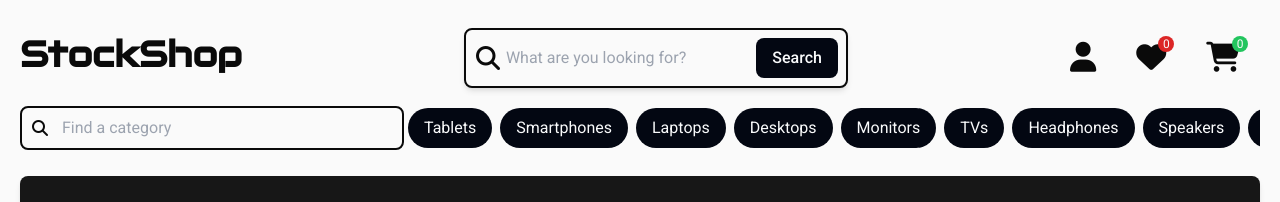
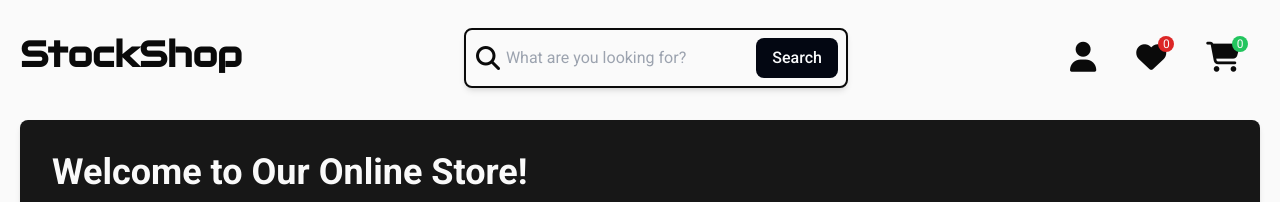
Before and after one commit to mateuszpolis/stock-shop-app, a React (Create React App) app: page / in a window 1280 px wide. Shown: the top 202 px of the page. Built offline with nearby package versions, Linux system fonts and the light colour scheme.

Commit message:
Add Categories

```diff
--- a/src/Components/Category.tsx
+++ b/src/Components/Category.tsx
@@ -1,39 +1,27 @@
 import React from "react";
-import { Dispatch } from "redux";
-import { useAppDispatch } from "../Store/store";
-import { updateSelectCategoriesList } from "../Features/categories/categoriesSlice";
 
-type CategoryProps = {
-  category: string;
-  selected: boolean;
+type CategoryT = {
+  id: number;
+  name: string;
+  description: string;
+  hasChildren: boolean;
+  parentCategory: number;
 };
 
-function Category({ category, selected }: CategoryProps) {
-  const dispatch: Dispatch = useAppDispatch();
+type Props = {
+  category: CategoryT;
+  onClick: () => void;
+};
 
-  const handleCategoryClick = () => {
-    dispatch(updateSelectCategoriesList(category));
-  };
-
-  let tick;
-  if (selected) {
-    tick = (
-      <div className="absolute -top-1 -right-2 text-xs text-neutral-950 w-4 h-4 flex justify-center items-center bg-gray-200 rounded-full">
-        <i className="fa-solid fa-check"></i>
-      </div>
-    );
-  } else {
-    tick = <></>;
-  }
-
+function Category({ category, onClick }: Props) {
   return (
-    <div
-      onClick={handleCategoryClick}
-      id={`category-${category}`}
-      className="relative flex-grow-0 text-sm sm:text-base whitespace-nowrap py-2 px-2 w-fit sm:px-4 mr-2 my-1 rounded-3xl bg-gray-950 text-gray-50 hover:cursor-pointer hover:bg-gray-500 dark:bg-gray-50 dark:text-gray-950 dark:hover:bg-gray-200 transition-all"
-    >
-      {category}
-      {tick}
+    <div onClick={onClick} className="text-lg cursor-pointer">
+      {category.name}{" "}
+      <i
+        className={`fas fa-chevron-right ${
+          category.hasChildren ? "" : "hidden"
+        }`}
+      ></i>
     </div>
   );
 }
--- a/src/Components/FiltersCategoriesSide.tsx
+++ b/src/Components/FiltersCategoriesSide.tsx
@@ -1,9 +1,8 @@
 import React from "react";
 import { useSelector } from "react-redux";
-import { selectSelectedCategories } from "../Features/categories/categoriesSlice";
-import Category from "./Category";
 import Filter from "./Filter";
 import { AnimatePresence, motion } from "framer-motion";
+import Categories from "../Features/categories/Categories";
 
 function FiltersCategoriesSide() {
   const [isDropdownOpen, setIsDropdownOpen] = React.useState<boolean>(false);
@@ -47,30 +46,15 @@ function FiltersCategoriesSide() {
     },
   };
 
-  const selectedCategories = useSelector(selectSelectedCategories);
-
   return (
-    <div className="w-full max-h-[80vh] flex flex-col rounded-lg space-y-4 bg-neutral-50 dark:bg-neutral-900 z-50 overflow-y-scroll">
-      <div className="flex flex-col">
+    <div className="w-full h-[80vh] flex flex-col rounded-lg space-y-4 bg-neutral-50 dark:bg-neutral-900 z-50 overflow-y-scroll">
+      <div className="flex flex-col w-full">
         <h2 className="text-2xl font-bold mb-4 text-neutral-950 dark:text-neutral-50">
-          Selected Categoreis:
+          Categories:
         </h2>
-        <div className="flex flex-row flex-wrap flex-grow-0 justify-start max-h-28 overflow-y-scroll no-scrollbar">
-          {selectedCategories.length === 0 && (
-            <p className="text-base text-neutral-500 dark:text-neutral-400">
-              No categories selected
-            </p>
-          )}
-          {selectedCategories.map((category, index) => (
-            <Category
-              category={category.category}
-              selected={category.selected}
-              key={index}
-            />
-          ))}
-        </div>
+        <Categories />
       </div>
-      <div className="flex flex-col pb-5">
+      <div className="flex flex-col pb-5 transition-all will-change-transform">
         <h2 className="text-2xl font-bold mb-4 text-neutral-950 dark:text-neutral-50">
           Filters:{" "}
           <i
@@ -99,7 +83,7 @@ function FiltersCategoriesSide() {
             )}
           </AnimatePresence>
         </h2>
-        <div className="overflow-y-scroll no-scrollbar">
+        <div className="">
           {Object.entries(filters).map(([filterKey, filter], index) => (
             <Filter
               key={index}
--- a/src/Components/NavBar.tsx
+++ b/src/Components/NavBar.tsx
@@ -81,7 +81,6 @@ function NavBar(): JSX.Element {
           </div>
         </div>
       </div>
-      <Categories />
     </div>
   );
 }
--- /dev/null
+++ b/src/Features/categories/Breadcrumbs.tsx
@@ -0,0 +1,35 @@
+import React from "react";
+import { useDispatch, useSelector } from "react-redux";
+import { removeBreadcrumbs, selectBreadcrumbs } from "./categoriesSlice";
+import { AppDispatch } from "../../Store/store";
+
+function Breadcrumbs() {
+  const dispatch = useDispatch<AppDispatch>();
+
+  const breadcrumbs = useSelector(selectBreadcrumbs);
+
+  return (
+    <div className="flex flex-row space-x-1 flex-wrap">
+      {breadcrumbs.map((breadcrumb, index) => (
+        <div
+          key={breadcrumb.id}
+          onClick={() => {
+            dispatch(removeBreadcrumbs({ id: breadcrumb.id }));
+          }}
+          className={`text-xl font-bold cursor-pointer ${
+            index === breadcrumbs.length - 1 ? "underline" : ""
+          }`}
+        >
+          {breadcrumb.name}{" "}
+          <i
+            className={`fas fa-chevron-right ${
+              index === breadcrumbs.length - 1 ? "hidden" : ""
+            }`}
+          ></i>
+        </div>
+      ))}
+    </div>
+  );
+}
+
+export default Breadcrumbs;
--- a/src/Features/categories/Categories.tsx
+++ b/src/Features/categories/Categories.tsx
@@ -1,109 +1,64 @@
-import React from "react";
-import { Dispatch } from "redux";
+import React, { useEffect } from "react";
+import { useDispatch, useSelector } from "react-redux";
+import { AppDispatch } from "../../Store/store";
+import {
+  addBreadcrumb,
+  fetchCategories,
+  selectCategories,
+  selectCurrentParentId,
+  selectFailedLoading,
+  selectHasLoaded,
+  selectIsLoading,
+  setCurrentParentId,
+} from "./categoriesSlice";
+import { AnimatePresence, motion } from "framer-motion";
 import Category from "../../Components/Category";
-import { useSelector } from "react-redux";
-import {
-  selectFilteredCategories,
-  selectSearchQuery,
-  setSearchQuery,
-} from "./categoriesSlice";
-import { useAppDispatch } from "../../Store/store";
-import { motion } from "framer-motion";
+import Breadcrumbs from "./Breadcrumbs";
 
 function Categories() {
-  const categories = useSelector(selectFilteredCategories);
-  const searchQuerry = useSelector(selectSearchQuery);
+  const dispatch = useDispatch<AppDispatch>();
 
-  const dispatch: Dispatch = useAppDispatch();
+  const parentCategory = useSelector(selectCurrentParentId);
 
-  const handleInputChange = (event: React.FormEvent<HTMLInputElement>) => {
-    event.preventDefault();
-    const searchQuerry: string = event.currentTarget.value;
-    dispatch(setSearchQuery(searchQuerry));
-  };
+  const failedLoading = useSelector(selectFailedLoading);
+  const hasLoaded = useSelector(selectHasLoaded);
 
-  const handleMouseEnterSeeMore = () => {
-    const arrowRight = document.getElementById("see-more-arrow-right");
-    if (arrowRight != null) {
-      arrowRight.style.transform = "rotate(90deg)";
-    }
-  };
+  useEffect(() => {
+    dispatch(fetchCategories(parentCategory));
+  }, [dispatch, parentCategory]);
 
-  const handleMouseLeaveSeeMore = () => {
-    const arrowRight = document.getElementById("see-more-arrow-right");
-    if (arrowRight != null) {
-      arrowRight.style.transform = "rotate(0deg)";
-    }
-  };
-
-  const handleShowMoreCategories = () => {
-    const searchCategoriesBar = document.getElementById("searchCategoriesBar");
-    const categories = document.getElementById("categories");
-    const seeMoreCategories = document.getElementById("see-more-catoegires");
-    const categoriesList = document.getElementById("categories-list");
-    searchCategoriesBar?.classList.toggle("hidden");
-    categories?.classList.toggle("flex-col");
-    seeMoreCategories?.classList.toggle("hidden");
-    categoriesList?.classList.toggle("flex-nowrap");
-  };
+  const categories = useSelector(selectCategories);
 
   return (
-    <div
-      id="categories"
-      className="flex items-center relative z-40 bg-neutral-50 pt-2 mb-0 px-0 text-neutral-950 dark:bg-neutral-900 dark:text-neutral-50 transition-all"
-    >
-      <motion.div
-        id="searchCategoriesBar"
-        className="hidden relative w-full lg:w-96 lg:block lg:shrink-0 lg:mr-1"
-      >
-        <div className="flex justify-between w-full">
-          <div className="absolute inset-y-0 left-0 flex items-center pl-3 pointer-events-none text-neutral-950 dark:text-neutral-50">
-            <i className="fa-solid fa-magnifying-glass"></i>
-          </div>
-          <input
-            type="search"
-            id="default-search"
-            className="appearance-none block w-full p-2 pl-10 text-base text-neutral-950 border-2 border-neutral-950 active:rounded-lg focus:rounded-lg hover:rounded-lg rounded-lg sm:rounded-lg bg-neutral-50 focus:outline-none focus:ring-1 focus:ring-neutral-950 focus:border-neutral-950 dark:bg-neutral-900 dark:border-neutral-50 dark:placeholder-neutral-400 dark:text-neutral-50 dark:focus:ring-neutral-50 dark:focus:border-neutral-50 transition-all"
-            placeholder="Find a category"
-            value={searchQuerry}
-            onChange={handleInputChange}
-          />
-          <button
-            onClick={handleShowMoreCategories}
-            className="w-fit text-xs lg:hidden sm:text-lg md:text-sm py-2 px-4 ms-1 sm:ms-2 rounded-lg border-2 border-neutral-950 bg-neutral-50 text-neutral-950 hover:cursor-pointer hover:rounded-sm dark:border-neutral-50 dark:bg-neutral-900 dark:text-neutral-50 transition-all"
+    <div className="overflow-x-hidden h-full overflow-y-scroll w-full no-scrollbar">
+      <Breadcrumbs />
+      {failedLoading && (
+        <div className="text-xl font-bold text-red-500">
+          Failed to load categories.
+        </div>
+      )}
+      <AnimatePresence mode="wait">
+        {hasLoaded && (
+          <motion.div
+            className="flex flex-col"
+            initial={{ opacity: 0, x: 100 }}
+            animate={{ opacity: 1, x: 0 }}
+            exit={{ opacity: 0, x: -100 }}
+            transition={{ duration: 0.3 }}
           >
-            <span>
-              <i className="fa-solid fa-xmark transition-all"></i>
-            </span>
-          </button>
-        </div>
-      </motion.div>
-      <div
-        id="categories-list"
-        className="flex w-full justify-normal items-center flex-nowrap overflow-x-scroll no-scrollbar"
-      >
-        {categories.slice(0, 15).map((category, index) => (
-          <Category
-            key={index}
-            category={category.category}
-            selected={category.selected}
-          />
-        ))}
-      </div>
-      <button
-        id="see-more-catoegires"
-        onMouseEnter={handleMouseEnterSeeMore}
-        onMouseLeave={handleMouseLeaveSeeMore}
-        onClick={handleShowMoreCategories}
-        className="lg:hidden w-fit text-sm py-2 px-4 ms-1 sm:ms-2 rounded-lg border-2 border-neutral-950 bg-neutral-50 text-neutral-950 hover:cursor-pointer hover:rounded-sm dark:border-neutral-50 dark:bg-neutral-900 dark:text-neutral-50 transition-all"
-      >
-        <span className="">
-          <i
-            className="fa-solid fa-arrow-right transition-all"
-            id="see-more-arrow-right"
-          ></i>
-        </span>
-      </button>
+            {categories.map((category) => (
+              <Category
+                key={category.id}
+                category={category}
+                onClick={() => {
+                  dispatch(addBreadcrumb(category));
+                  dispatch(setCurrentParentId(category.id));
+                }}
+              />
+            ))}
+          </motion.div>
+        )}
+      </AnimatePresence>
     </div>
   );
 }
--- a/src/Features/categories/categoriesSlice.ts
+++ b/src/Features/categories/categoriesSlice.ts
@@ -1,76 +1,118 @@
-import { createSlice } from "@reduxjs/toolkit";
-import { createSelector } from "reselect";
+import { createSlice, createAsyncThunk, current } from "@reduxjs/toolkit";
+import axios from "axios";
 
-type category = {
-  category: string;
-  selected: boolean;
+type Category = {
+  id: number;
+  name: string;
+  description: string;
+  hasChildren: boolean;
+  parentCategory: number;
 };
 
-function filterCategories(
-  categories: category[],
-  searchQuery: string
-): category[] {
-  return categories.filter((category) =>
-    category.category.toLowerCase().includes(searchQuery)
-  );
-}
+type CategoriesState = {
+  isLoading: boolean;
+  failedLoading: boolean;
+  hasLoaded: boolean;
+  breadcrumbs: Category[];
+  currentParentId: number;
+  categories: Category[];
+};
 
-interface CategoriesState {
-  categoriesList: category[];
-  searchQuery?: string;
-}
+export const fetchCategories = createAsyncThunk(
+  "categories/fetchCategories",
+  async (id: number) => {
+    try {
+      const response = await axios.get<Category[]>(
+        `https://localhost:7010/api/Categories/${id}`
+      );
+      return response.data;
+    } catch (error) {
+      throw error;
+    }
+  }
+);
 
 const categoriesSlice = createSlice({
   name: "categories",
   initialState: {
-    categoriesList: [
-      { category: "Tablets", selected: false },
-      { category: "Smartphones", selected: false },
-      { category: "Laptops", selected: false },
-      { category: "Desktops", selected: false },
-      { category: "Monitors", selected: false },
-      { category: "TVs", selected: false },
-      { category: "Headphones", selected: false },
-      { category: "Speakers", selected: false },
-      { category: "Keyboards", selected: false },
-      { category: "Mice", selected: false },
-      { category: "Printers", selected: false },
-      { category: "Scanners", selected: false },
+    isLoading: false,
+    failedLoading: false,
+    hasLoaded: false,
+    breadcrumbs: [
+      {
+        id: -1,
+        name: "All",
+        description: "",
+        hasChildren: true,
+        parentCategory: -1,
+      },
     ],
-    searchQuery: "",
+    currentParentId: -1,
+    categories: [],
   } as CategoriesState,
   reducers: {
-    setSearchQuery(state, action) {
-      state.searchQuery = action.payload.toLowerCase().trim();
+    addBreadcrumb: (state, action) => {
+      state.breadcrumbs.push(action.payload);
     },
-    updateSelectCategoriesList(state, action) {
-      const categories = state.categoriesList;
-      const category = action.payload;
-      const index = categories.findIndex(
-        (categoryItem) => categoryItem.category === category
-      );
-      categories[index].selected = !categories[index].selected;
+    removeBreadcrumbs: (state, action) => {
+      for (let i = 0; i < state.breadcrumbs.length; i++) {
+        if (state.breadcrumbs[i].id === action.payload.id) {
+          state.breadcrumbs = state.breadcrumbs.slice(0, i + 1);
+        }
+      }
+      state.currentParentId = action.payload.id;
+    },
+    setCurrentParentId: (state, action) => {
+      state.currentParentId = action.payload;
+    },
+  },
+  extraReducers: {
+    [fetchCategories.fulfilled.type]: (state, action) => {
+      state.hasLoaded = true;
+      state.isLoading = false;
+      state.failedLoading = false;
+      state.categories = action.payload;
+    },
+    [fetchCategories.pending.type]: (state, action) => {
+      state.isLoading = true;
+      state.failedLoading = false;
+      state.hasLoaded = false;
+    },
+    [fetchCategories.rejected.type]: (state, action) => {
+      state.isLoading = false;
+      state.failedLoading = true;
+      state.hasLoaded = false;
     },
   },
 });
 
-export const selectFilteredCategories = (state: any): category[] => {
-  const categories = state.categories.categoriesList;
-  const searchQuery = state.categories.searchQuery;
-  return filterCategories(categories, searchQuery);
+export const selectCategories = (state: { categories: CategoriesState }) => {
+  return state.categories.categories;
 };
 
-export const selectSelectedCategories = createSelector(
-  [selectFilteredCategories],
-  (categoriesList) =>
-    categoriesList.filter((category: { selected: any }) => category.selected)
-);
-
-export const selectSearchQuery = (state: any): string => {
-  return state.categories.searchQuery;
+export const selectIsLoading = (state: { categories: CategoriesState }) => {
+  return state.categories.isLoading;
 };
 
-export const { setSearchQuery, updateSelectCategoriesList } =
+export const selectHasLoaded = (state: { categories: CategoriesState }) => {
+  return state.categories.hasLoaded;
+};
+
+export const selectFailedLoading = (state: { categories: CategoriesState }) => {
+  return state.categories.failedLoading;
+};
+
+export const selectBreadcrumbs = (state: { categories: CategoriesState }) => {
+  return state.categories.breadcrumbs;
+};
+
+export const selectCurrentParentId = (state: {
+  categories: CategoriesState;
+}) => {
+  return state.categories.currentParentId;
+};
+
+export const { addBreadcrumb, removeBreadcrumbs, setCurrentParentId } =
   categoriesSlice.actions;
 
 export default categoriesSlice.reducer;
--- a/src/Features/login/LoginForm.tsx
+++ b/src/Features/login/LoginForm.tsx
@@ -11,7 +11,6 @@ import {
   selectLoggedIn,
 } from "./loginSlice";
 import ReactDOM from "react-dom";
-import authService from "../../services/auth.service";
 import Error from "../../Components/Error";
 import Loading from "../../Components/Loading";
 
--- a/src/Features/searchBar/SearchBar.tsx
+++ b/src/Features/searchBar/SearchBar.tsx
@@ -6,13 +6,9 @@ import { updateSearchBar } from "./searchBarSlice";
 import { useAppDispatch } from "../../Store/store";
 import ButtonDefault from "../../Components/Buttons/ButtonDefault";
 import { useNavigate } from "react-router-dom";
-import { selectSelectedCategories } from "../categories/categoriesSlice";
 
 export default function SearchBar(): JSX.Element {
   const searchTerm = useSelector(selectSearchTerm);
-  const selectedCategories = useSelector(selectSelectedCategories).map(
-    (category) => category.category
-  );
   const dispatch: Dispatch = useAppDispatch();
   const navigate = useNavigate();
 
@@ -25,7 +21,7 @@ export default function SearchBar(): JSX.Element {
   const handleSubmit = (event: React.FormEvent<HTMLFormElement>) => {
     event.preventDefault();
     const searchQuery = encodeURIComponent(searchTerm ? searchTerm : " ");
-    const categories = encodeURIComponent(selectedCategories.join(",")); // Replace with your desired default value or remove this line if empty is fine.
+    const categories = encodeURIComponent(" "); // Replace with your desired default value or remove this line if empty is fine.
     const sorting = encodeURIComponent(""); // Replace with your desired default value or remove this line if empty is fine.
     const url = `/search/${searchQuery}/${categories}/${sorting}`;
     navigate(url);
--- a/src/Features/similiarProducts/SimiliarProducts.tsx
+++ b/src/Features/similiarProducts/SimiliarProducts.tsx
@@ -3,7 +3,7 @@ import ProductCard from "../../Components/ProductCard";
 
 function SimiliarProducts() {
   return (
-    <div className="p-5 pt-0 w-full xl:w-[1280px]">
+    <div className="pt-0 w-full xl:w-[1280px]">
       <h1 className="text-xl lg:text-3xl font-bold dark:text-neutral-50 mb-2">You might also like:</h1>
       <div className="flex overflow-x-scroll snap-x snap-mandatory no-scrollbar">
         <ProductCard
```
Also changed, not shown: src/Features/description/Description.tsx (+22 -22 lines), src/Features/productInfo/ProductInfo.tsx (+22 -8 lines), src/Pages/Product.tsx (+1 -7 lines).
